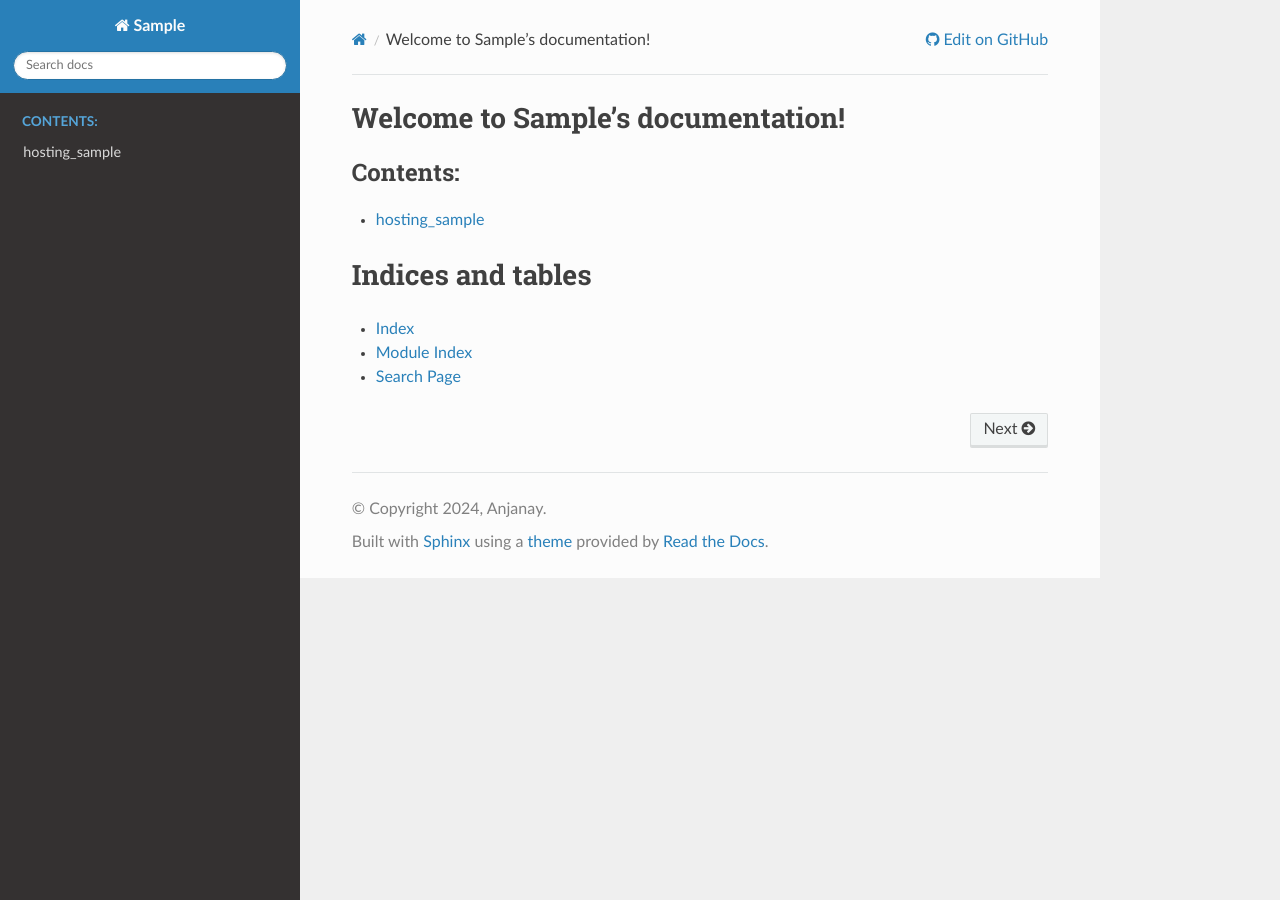
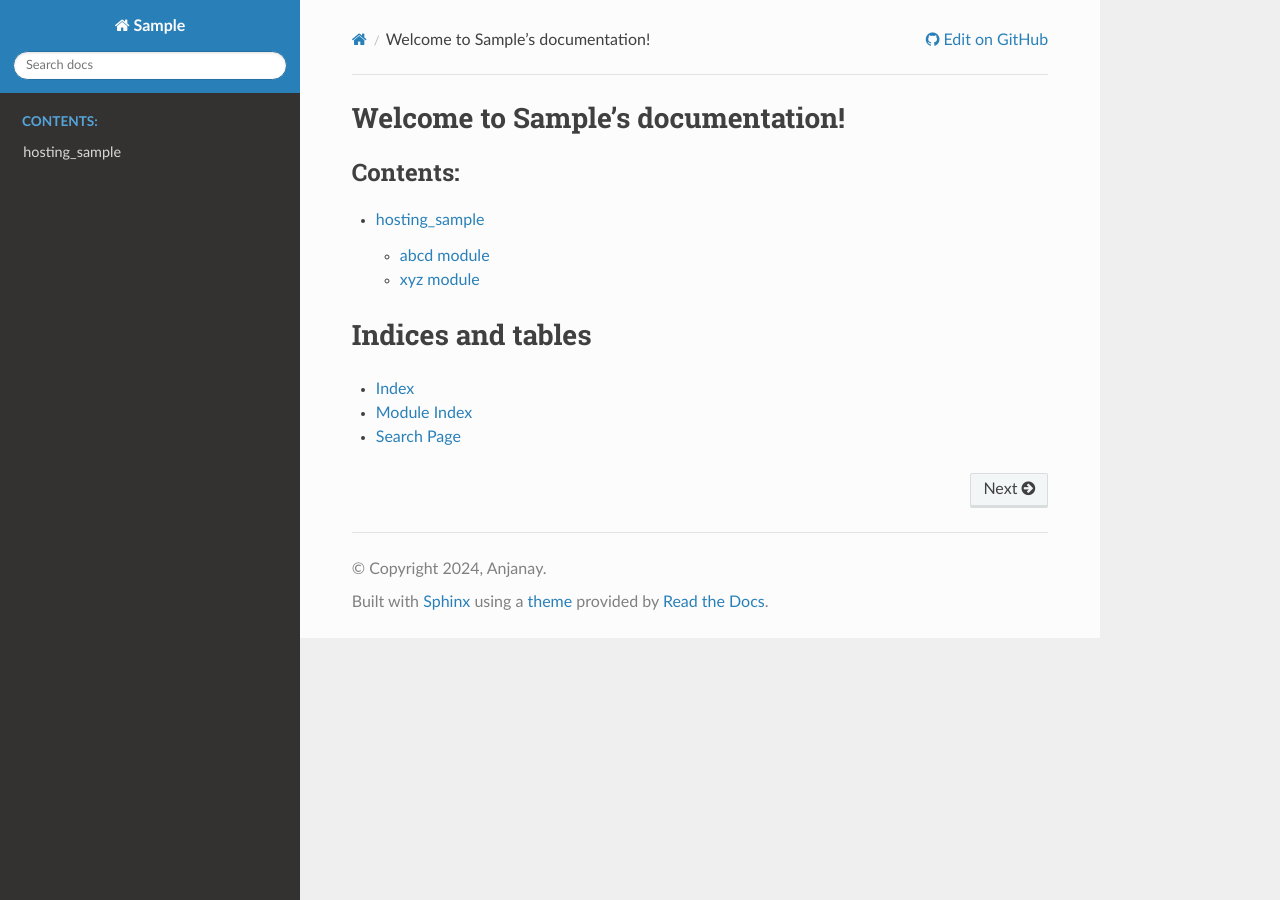
Before and after one commit to harnalashok/catEncodersProject, a Sphinx documentation site: the page built from docs/source/index.rst, in a window 1280 px wide. Built offline with Sphinx 7.4.7 and the Read the Docs theme 2.0.0, drawn with Linux system fonts in a browser that asks for light colours; part of the change alters nothing that is shown.

```diff
--- a/docs/source/conf.py
+++ b/docs/source/conf.py
@@ -20,7 +20,6 @@ release = '1.0.1'
 extensions = ["sphinx.ext.todo", "sphinx.ext.viewcode", "sphinx.ext.autodoc"]
 
 templates_path = ['_templates']
-exclude_patterns = ['_build', 'Thumbs.db', '.DS_Store', 'abcd.rst', 'xyz.rst']
 
 # -- Options for HTML output -------------------------------------------------
 # https://www.sphinx-doc.org/en/master/usage/configuration.html#options-for-html-output
```
